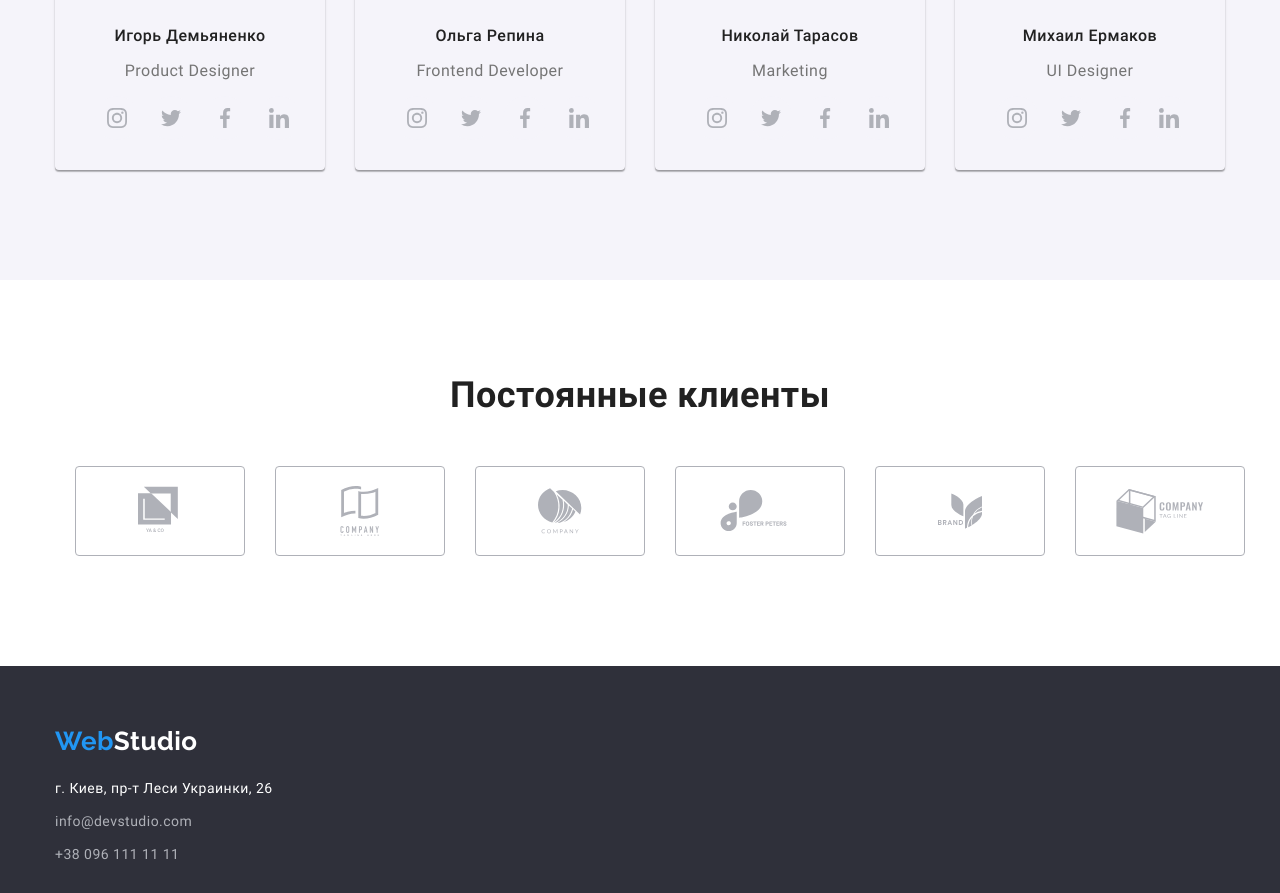
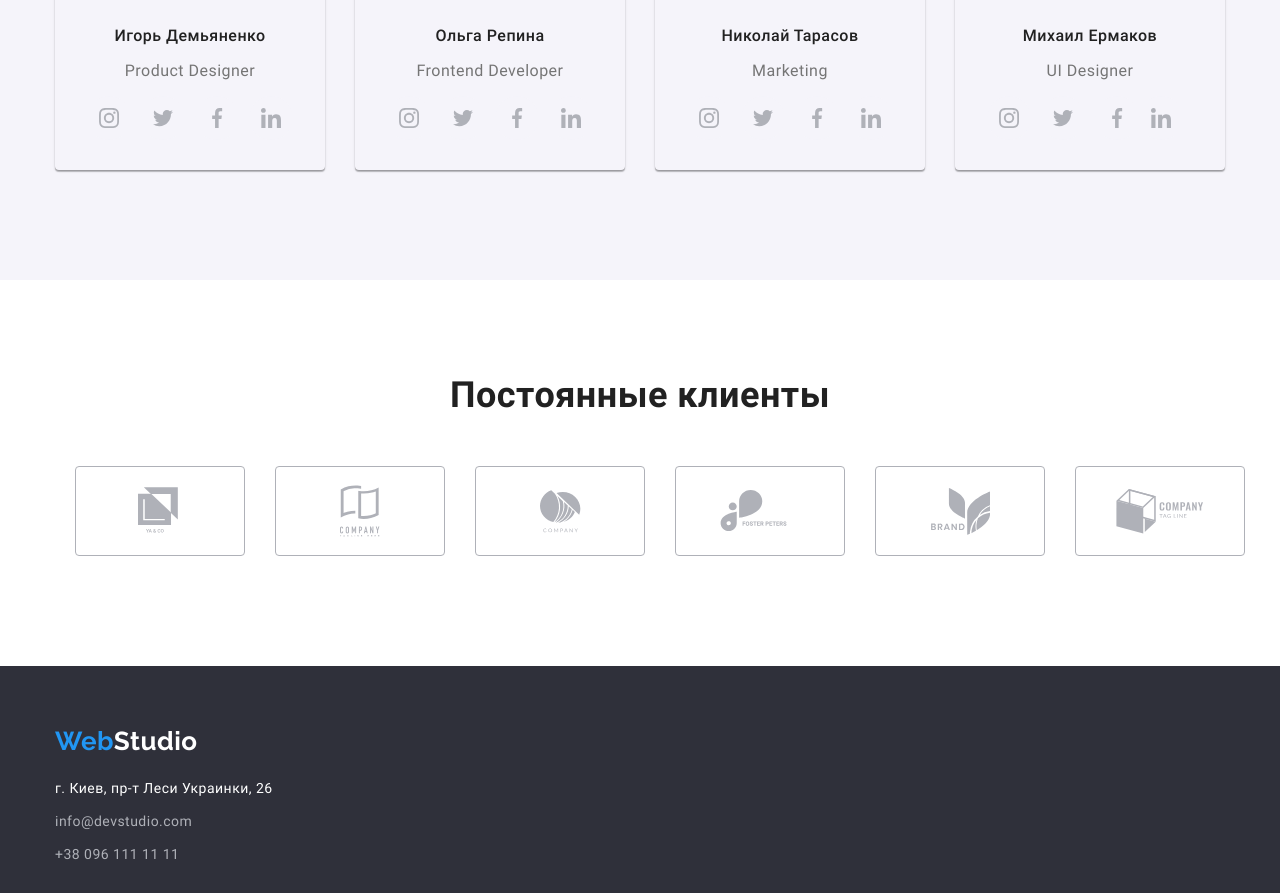
Before and after one commit to HS-EU/goit-markup-hw-04, a plain HTML site: page index.html in a window 1280 px wide. Shown: the part 2200-3093 px from the top of the page. Drawn offline with Linux system fonts and the light colour scheme.

Commit message:
Исправляе иконки

```diff
--- a/css/style.css
+++ b/css/style.css
@@ -569,6 +569,8 @@ fill: var(--accent-cl);
 
 .social-icons {
     display: flex;
+    padding: 0 0;
+    margin-left: 32px;
 }
 
 .social-icons-link {
--- a/index.html
+++ b/index.html
@@ -232,19 +232,19 @@
 <div class="container clients">
     <h2 class="title">Постоянные клиенты</h2>
     <ul class="clients-list">
-    <li class="clients-item"><a href="" class="clients-links"><svg class="clients-icon" width="44px" height="50px">
+    <li class="clients-item"><a href="" class="clients-links"><svg class="clients-icon" width="44px" height="49px">
         <use href="./img/sprite.svg#logo1"></use>
     </svg></a></li>
-    <li class="clients-item"><a href="" class="clients-links"><svg class="clients-icon" width="44px" height="50px">
+    <li class="clients-item"><a href="" class="clients-links"><svg class="clients-icon" width="40px" height="52px">
         <use href="./img/sprite.svg#logo2"></use>
     </svg></a></li>
-    <li class="clients-item"><a href="" class="clients-links"><svg class="clients-icon" width="44px" height="50px">
+    <li class="clients-item"><a href="" class="clients-links"><svg class="clients-icon" width="41px" height="43px">
         <use href="./img/sprite.svg#logo3"></use>
     </svg></a></li>
     <li class="clients-item"><a href="" class="clients-links"><svg class="clients-icon" width="80px" height="42px">
         <use href="./img/sprite.svg#logo4"></use>
     </svg></a></li>
-    <li class="clients-item"><a href="" class="clients-links"><svg class="clients-icon" width="44px" height="50px">
+    <li class="clients-item"><a href="" class="clients-links"><svg class="clients-icon" width="59px" height="47px">
         <use href="./img/sprite.svg#logo5"></use>
     </svg></a></li>
     <li class="clients-item"><a href="" class="clients-links"><svg class="clients-icon" width="88px" height="45px">
@@ -266,7 +266,6 @@
     <a class="link" href="mailto:info@devstudio.com">info@devstudio.com</a>
     <a class="link" href="tel:+380961111111">+38 096 111 11 11</a>
     </address>
-
 </div>
 </footer>
 </body>
```
Also changed, not shown: portfolio.html (+1 -0 lines).
